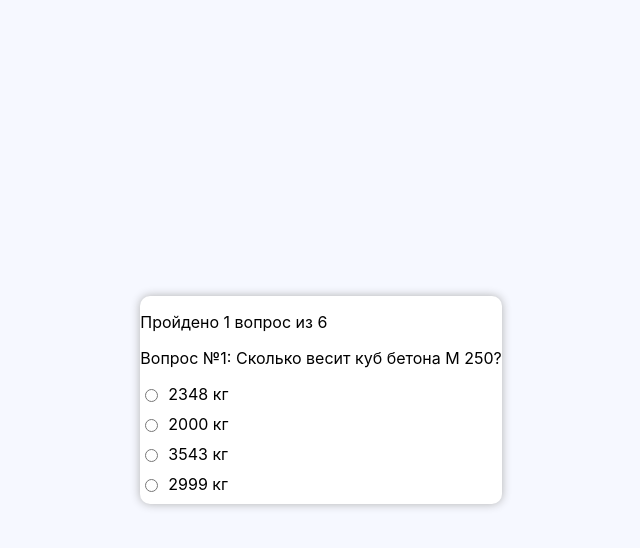
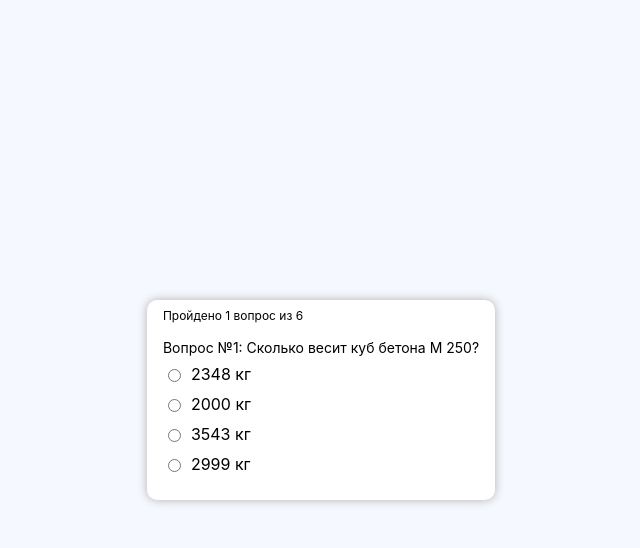
Before and after one commit to Slava4ka/scrumlogic_test_app, a React (Create React App) app: page / in a window 1280 px wide. Both pictures are taken after a click on the button "Пройти тест". Shown: the top 548 px of the page, without its empty margins (319-959 px from the left). Built offline with nearby package versions, Linux system fonts and the light colour scheme.

Commit message:
fixed folders

```diff
--- a/src/App.js
+++ b/src/App.js
@@ -2,7 +2,7 @@ import React from 'react'
 import './App.css'
 import { Provider } from 'react-redux'
 import store from './redux/redux-store'
-import Testing from './components/Testing/Testing'
+import Testing from './components/Testing/components/Testing/Testing'
 
 function App() {
 	return (
--- a/src/components/Testing/components/Points/TestPoint/TestPoint.jsx
+++ b/src/components/Testing/components/Points/TestPoint/TestPoint.jsx
@@ -1,5 +1,5 @@
 import React from 'react'
-import style from '../../points.module.scss'
+import style from './TestPoint.module.scss'
 import RadioButtonField from '../../../common/RadioButtonField'
 import { Field, reduxForm } from 'redux-form'
 import { declOfNum } from '../../../../../scripts/countFormatter'
--- a/src/components/Testing/components/Points/TestPoint/TestPoint.module.scss
+++ b/src/components/Testing/components/Points/TestPoint/TestPoint.module.scss
@@ -30,6 +30,6 @@
   }
 
   .testPoint__body_margin {
-    margin: 0  16px;
+    margin: 0 16px 12px 16px;
   }
 }
--- a/src/components/Testing/components/Points/WelcomPoint/WelcomePoint.jsx
+++ b/src/components/Testing/components/Points/WelcomPoint/WelcomePoint.jsx
@@ -1,5 +1,5 @@
 import React from 'react'
-import style from '../../points.module.scss'
+import style from './WelcomePoint.module.scss'
 
 const WelcomePoint = ({ setBodyState, testName, testStart }) => {
 	const startClickTest = () => {
```
Also changed, not shown: src/components/Testing/components/Testing/Testing.jsx (renamed from src/components/Testing/Testing.jsx, +4 -4 lines), src/components/Testing/components/Testing/Testing.module.scss (renamed from src/components/Testing/Testing.module.scss).
